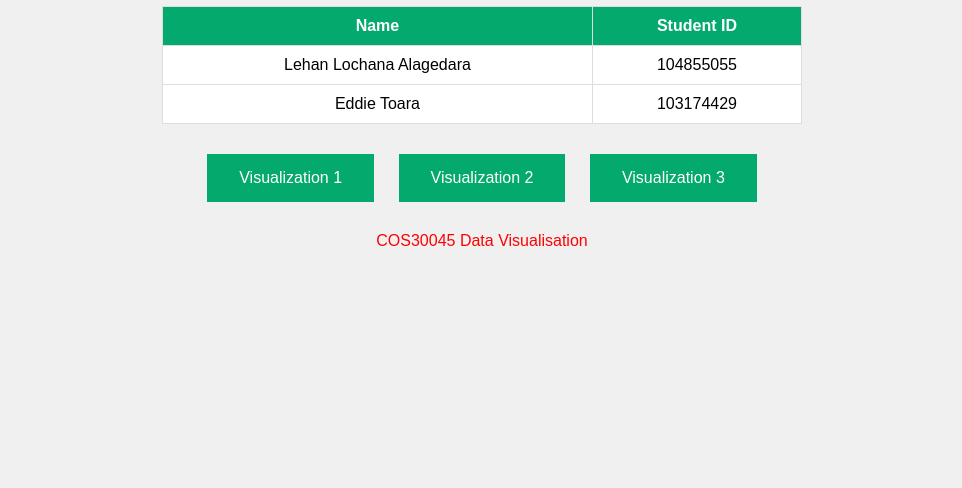
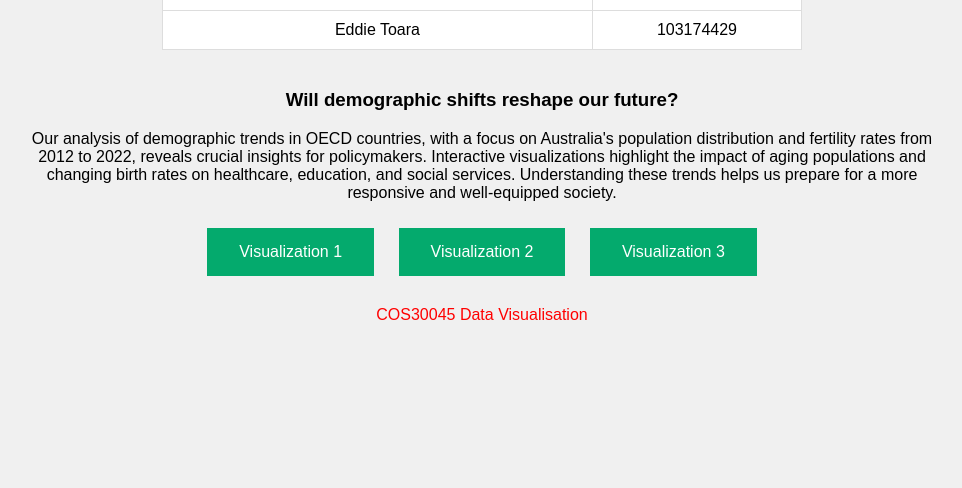
Before and after one commit to LehanAlagedara/FinalProject, a plain HTML site: page index.html in a window 1280 px wide. Shown: the part 312-800 px from the top of the page, without its empty margins (158-1120 px from the left). Drawn offline with Linux system fonts and the light colour scheme.

Commit message:
Update index.html

```diff
--- a/index.html
+++ b/index.html
@@ -68,6 +68,12 @@
             background-color: #026d4f;
         }
 
+        .container p{
+            text-align: center;
+            margin-left: 180px;
+            margin-right: 180px;
+        }
+
         footer {
             color: red;
             margin-top: 20px;
@@ -109,6 +115,15 @@
         </tr>
     </table>
 
+    <div class="container">
+        <h3>Will demographic shifts reshape our future?</h3>
+        <p>Our analysis of demographic trends in OECD countries, with a focus on Australia's population distribution
+           and fertility rates from 2012 to 2022, reveals crucial insights for policymakers.
+           Interactive visualizations highlight the impact of aging populations and changing birth rates on healthcare,
+           education, and social services. Understanding these trends helps us prepare for a more responsive and
+           well-equipped society.</p>
+    </div>
+
     <div>
         <button id="visual1">Visualization 1</button>
         <button id="visual2">Visualization 2</button>
```
